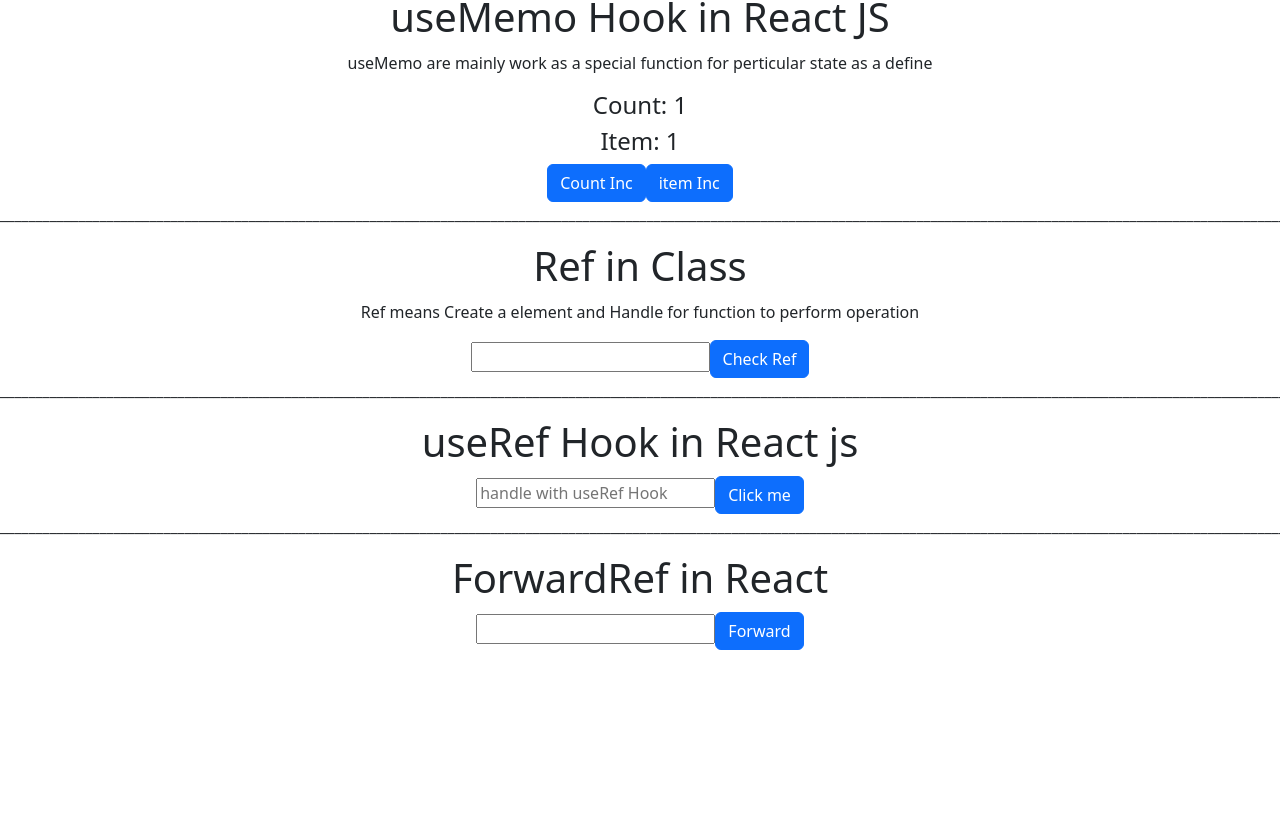
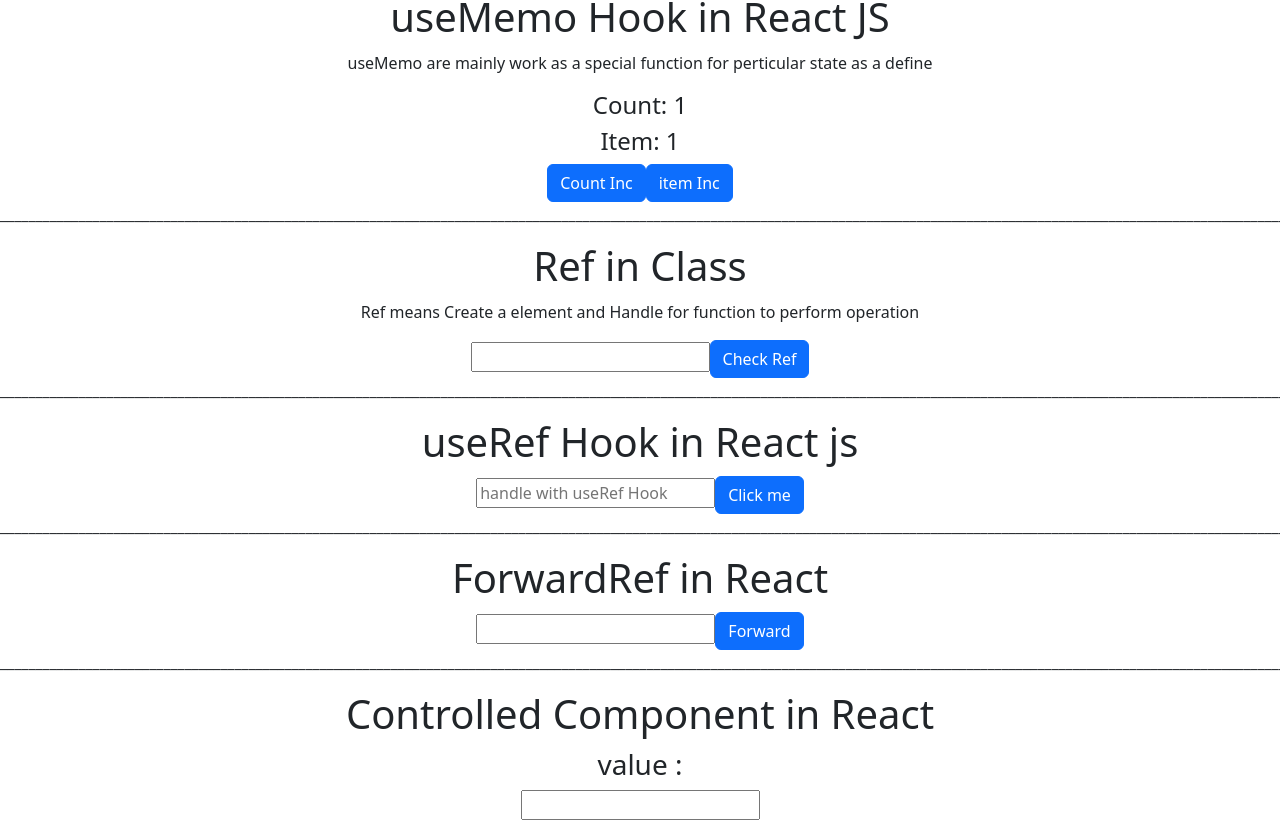
Before and after one commit to Rohit3920/React-practise, a React (Create React App) app: page / in a window 1280 px wide. Shown: the part 5564-6384 px from the top of the page. Before the commit the page ends 6214 px from the top, so only its background shows below. Built offline with nearby package versions, Linux system fonts and the light colour scheme.

Commit message:
Controlled Component in react to control input value

```diff
--- a/src/App.js
+++ b/src/App.js
@@ -29,6 +29,7 @@ import HookUseMemo from './Component/HookUseMemo';
 import RefClass from './Component/RefClass';
 import HookUseRef from './Component/HookUseRef';
 import ForwardRef1 from './Component/ForwardRef1';
+import ControlledComponent from './Component/ControlledComponent';
 
 function App() {
 
@@ -119,6 +120,9 @@ function App() {
       <LineCode />
     <ForwardRef1 />
 
+    <LineCode />
+    <ControlledComponent />
+
 
       {/* <BrowserRouter >
     <Routes>
--- /dev/null
+++ b/src/Component/ControlledComponent.js
@@ -0,0 +1,21 @@
+import { useState } from "react";
+
+
+function ControlledComponent(){
+
+    const [val, setVal] = useState(" ");
+
+    return(
+        <div>
+            <h1>Controlled Component in React</h1>
+            <h3>value : {val}</h3>
+
+            <input type="text" onChange={(e)=>{
+                setVal(e.target.value)
+            }}/>
+        </div>
+    )
+
+}
+
+export default ControlledComponent;
```
